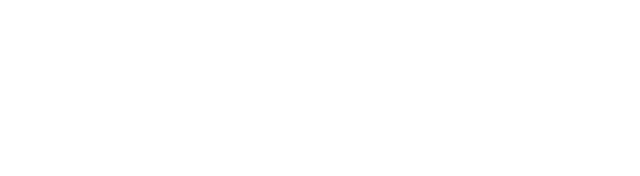
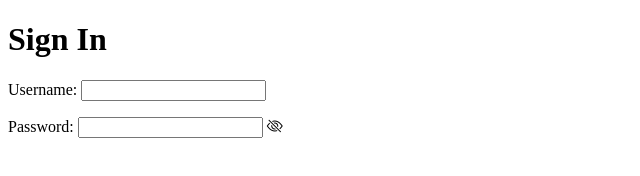
Before and after one commit to soregashi-27/password-invisible-visible, a plain HTML site: page index.html in a window 1280 px wide. Shown: the whole page, without its empty margins (0-640 px from the left). Drawn offline with nearby package versions, Linux system fonts and the light colour scheme.

Commit message:
ログイン画面の構成を作成

```diff
--- a/index.html
+++ b/index.html
@@ -12,9 +12,38 @@
     rel="stylesheet"
     href="https://cdn.jsdelivr.net/npm/bootstrap-icons@1.3.0/font/bootstrap-icons.css"
   >
+  <link
+    rel="stylesheet"
+    href="css/style.css"
+  >
 </head>
 
 <body>
+  <div class="container">
+    <h1>Sign In</h1>
+    <form method="post">
+      <p>
+        <label for="username">Username:</label>
+        <input
+          type="text"
+          name="username"
+          id="username"
+        >
+      </p>
+      <p>
+        <label for="password">Password:</label>
+        <input
+          type="text"
+          name="passsword"
+          id="password"
+        >
+        <i
+          class="bi bi-eye-slash"
+          id="togglePassword"
+        ></i>
+      </p>
+    </form>
+  </div>
 
 </body>
 
```
